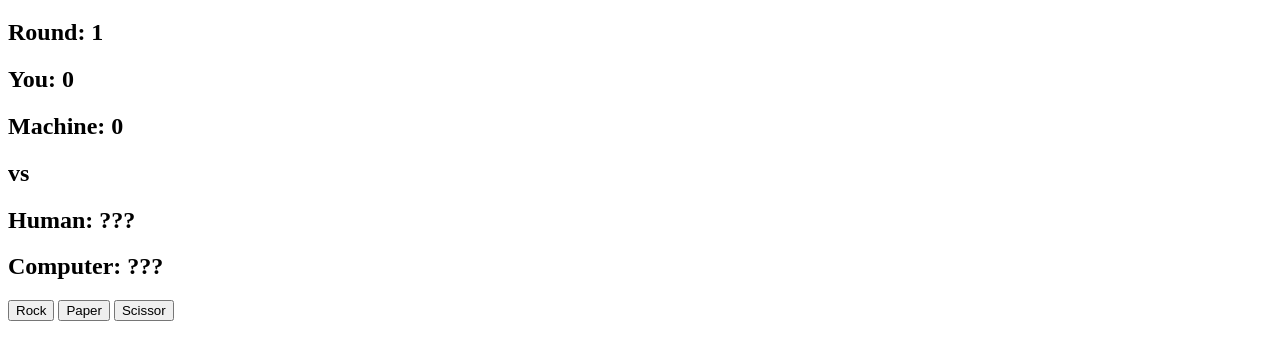
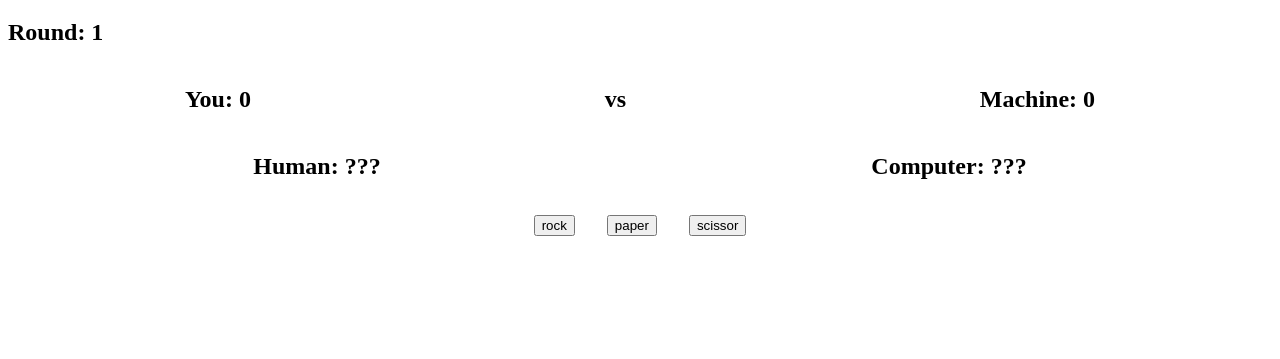
Before and after one commit to halfJobRob/rock-paper-scissor, a plain HTML site: page index.html in a window 1280 px wide. Shown: the part 61-420 px from the top of the page. Drawn offline with Linux system fonts and the light colour scheme.

Commit message:
min requirements met

```diff
--- a/index.html
+++ b/index.html
@@ -10,7 +10,7 @@
         <title>Rock Paper Scissor</title>
         <meta name="description" content="">
         <meta name="viewport" content="width=device-width, initial-scale=1">
-        <link rel="stylesheet" href="">
+        <link rel="stylesheet" href="rps.css">
     </head>
     <body>
 
@@ -30,10 +30,10 @@
                 <div class="human-score">
                     <h2>You: 0</h2>
                 </div>
+                <h2> vs </h2>
                 <div class="computer-score">
                     <h2>Machine: 0</h2>
                 </div>
-                <h2> vs </h2>
             </div>
 
             <div class="choices">
@@ -41,17 +41,14 @@
             </div>
         </div>
 
-        <div>
-            <button class="btn" id="rock">Rock</button>
-            <button class="btn" id="paper">Paper</button>
-            <button class="btn" id="scissor">Scissor</button>
+        <div class="rps-buttons">
+
         </div>
 
         <!--[if lt IE 7]>
             <p class="browsehappy">You are using an <strong>outdated</strong> browser. Please <a href="#">upgrade your browser</a> to improve your experience.</p>
         <![endif]-->
 
-        <script src="https://halfjobrob.github.io/rock-paper-scissor/rps.js" async defer></script>
         <script src="rps.js" async defer></script>
 
     </body>
--- a/rps.css
+++ b/rps.css
@@ -0,0 +1,23 @@
+.header {
+  display:flex;
+  justify-content:center;
+}
+
+.scores {
+  display:flex;
+  justify-content:space-around;
+}
+
+.choices {
+  display:flex;
+  justify-content:space-around;
+}
+
+.rps-buttons {
+  display:flex;
+  justify-content:center;
+}
+
+button {
+    margin: 1rem;
+}
--- a/rps.js
+++ b/rps.js
@@ -1,6 +1,6 @@
 let humanScore = 0;
 let computerScore = 0;
-let round = 0; //keep track of rounds
+let round = 1; //keep track of rounds
 
 // ComputerChoice
 const getComputerChoice = function () {
@@ -17,10 +17,29 @@ const randomNumber = Math.floor(Math.random() * 3);
 };
 // end getComputerChoice
 
+// select html for DOM
+const buttonsDiv = document.querySelector(".rps-buttons");
+const choicesDiv = document.querySelector(".choices"); //select or target choices
 
-// HumanChoice
-const buttons = document.querySelectorAll("button");
-const choicesDiv = document.querySelector(".choices"); //select or target choices
+//create buttons
+const rockButtonElement = document.createElement('button'); // This creates an empty <button> tag in memory.
+const paperButtonElement = document.createElement('button');
+const scissorButtonElement = document.createElement('button');
+
+// set button properties
+rockButtonElement.id = "rock";
+paperButtonElement.id = "paper";
+scissorButtonElement.id = "scissor";
+
+//set text content
+rockButtonElement.textContent="rock";
+paperButtonElement.textContent="paper";
+scissorButtonElement.textContent="scissor";
+
+// append the buttons to buttonsDiv
+buttonsDiv.appendChild(rockButtonElement);
+buttonsDiv.appendChild(paperButtonElement);
+buttonsDiv.appendChild(scissorButtonElement);
 
 //create a new h2 element for human and comp
 const dispHmnChoice = document.createElement("h2");
@@ -33,6 +52,9 @@ dispCpuChoice.textContent = "Computer: ???";
 //append display choices to choices
 choicesDiv.appendChild(dispHmnChoice);
 choicesDiv.appendChild(dispCpuChoice);
+
+// Create buttons array for event listeners
+const buttons = [rockButtonElement, paperButtonElement, scissorButtonElement];
 
 buttons.forEach(button => {
   button.addEventListener("click", () => {
@@ -67,9 +89,11 @@ function endGame() {
     if (humanScore >= 5) {
      // parentNode.removeChild(child);
       alert("You Win!");
+      buttonsDiv.remove();
     } else {
      // parentNode.removeChild(child);
       alert("You Lose!");
+      buttonsDiv.remove();
     }
 }
 
@@ -87,9 +111,3 @@ function playRound(humanSelection, computerSelection) {
            console.log(computerSelection);
            round++;
          }
-
-// !logic complete
-
-// Create a function playGame
-// Move playRound and scores inside playGame
-// Play 5 rounds
```
